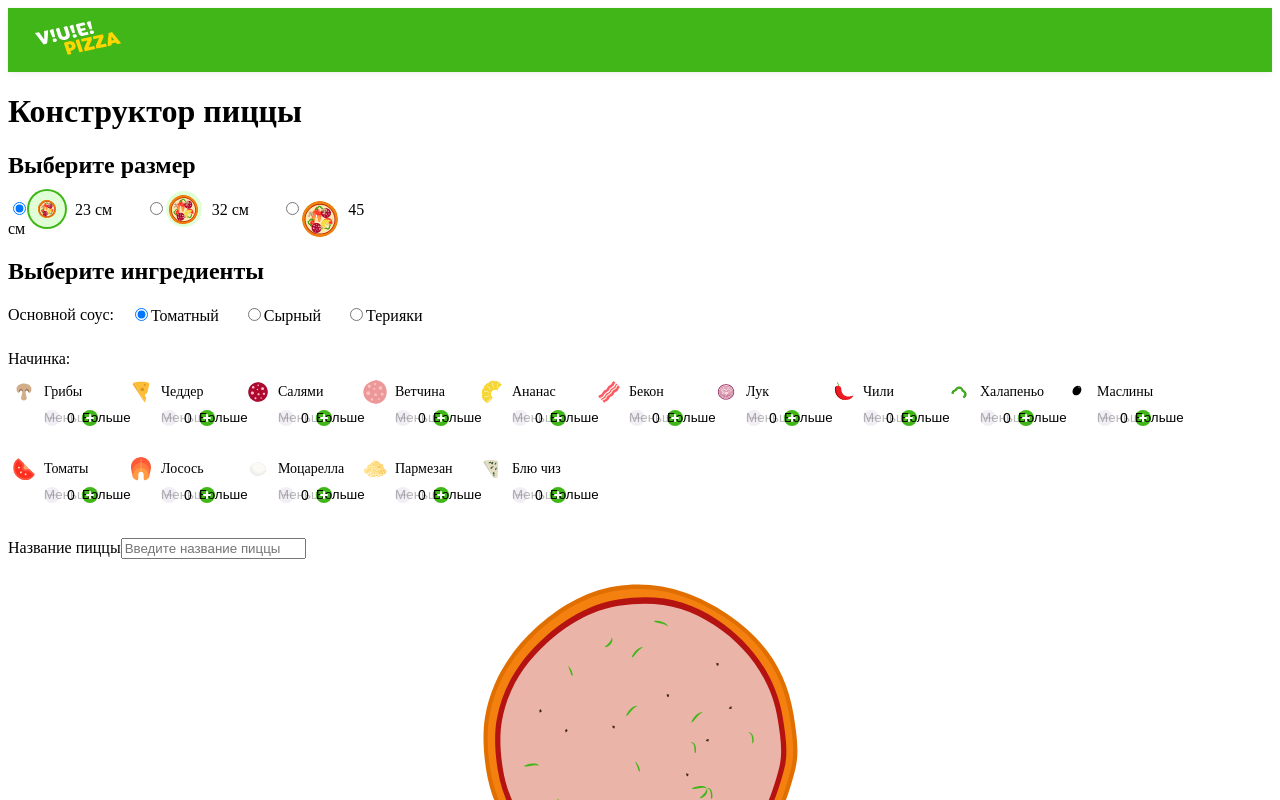
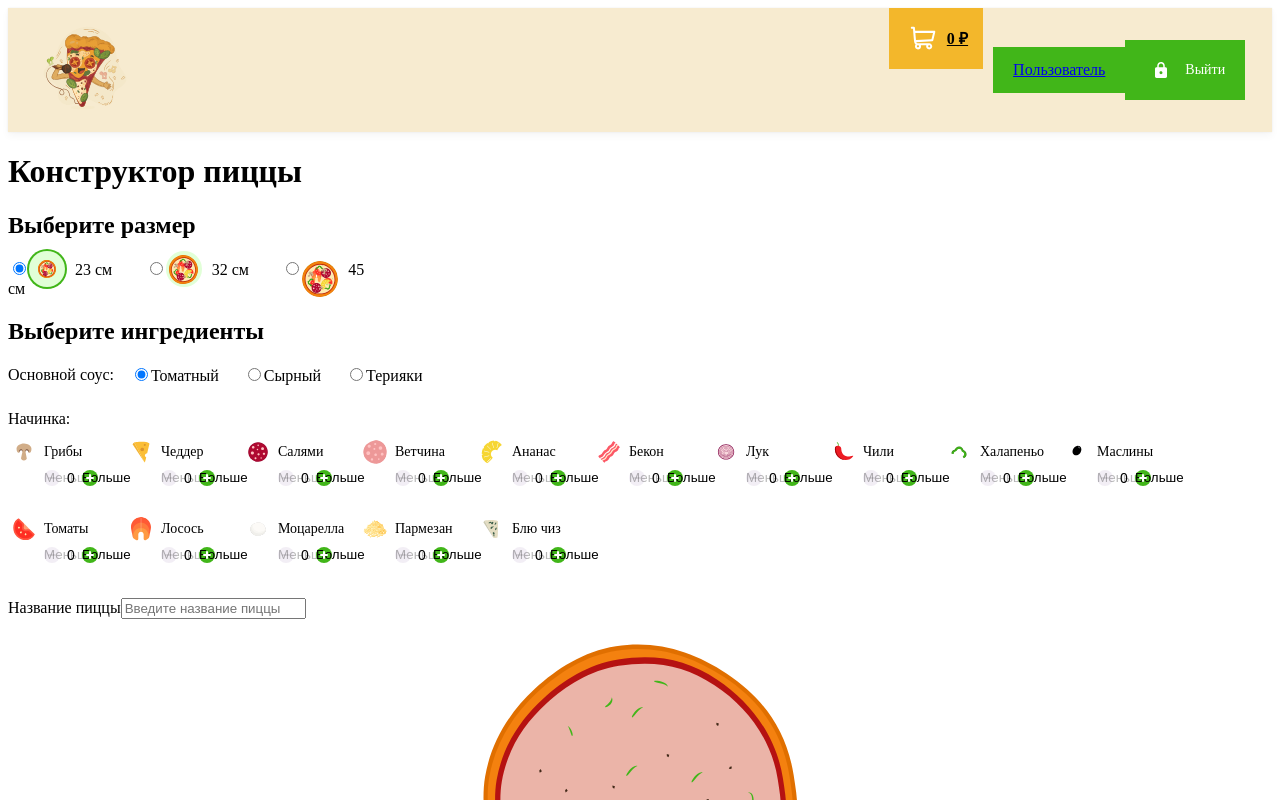
Before and after one commit to htmlacademy/vue-third-pizza-start-source, a Vue app in the folder frontend/: page / in a window 1280 px wide. Shown: the top 800 px of the page. Built offline with nearby package versions, Linux system fonts and the light colour scheme.

Commit message:
3.14. Задание: маршрутизация и динамические лейауты в проекте Vue-Pizza

```diff
--- a/frontend/package.json
+++ b/frontend/package.json
@@ -14,7 +14,7 @@
     "normalize.css": "^8.0.1",
     "pinia": "^2.1.7",
     "vue": "^3.3.8",
-    "vue-router": "^4.2.5"
+    "vue-router": "^4.5.0"
   },
   "devDependencies": {
     "@pinia/testing": "^0.1.3",
--- a/frontend/src/App.vue
+++ b/frontend/src/App.vue
@@ -1,6 +1,7 @@
 <template>
   <app-layout>
-    <home-view />
+  <!--  <home-view /> -->
+   <router-view></router-view>
   </app-layout>
 </template>
 
--- a/frontend/src/layouts/AppHeader.vue
+++ b/frontend/src/layouts/AppHeader.vue
@@ -1,59 +1,57 @@
 <template>
   <header class="header">
     <div class="header__logo">
-        <a href="/" class="logo">
-          <img
-            src="@/assets/img/logo.svg"
-            alt="V!U!E! Pizza logo"
-            width="90"
-            height="40"
-          />
-        </a>
+      <router-link :to="{ name: 'HomeView' }">
+
+        <img src="@/assets/img/logo.svg" alt="Конструктор пиццы" width="100" />
+      </router-link>
+    </div>
+    <div class="header__cart">
+      <router-link :to="{ name: 'Card' }">0 ₽</router-link>
+    </div>
+    <div class="header__user">
+      <router-link :to="{ name: 'User' }">Пользователь</router-link>
+      <router-link :to="{ name: 'HomeView' }" class="header__logout">
+        <span>Выйти</span>
+      </router-link>
     </div>
   </header>
 </template>
+
 <style lang="scss" scoped>
 @import "@/assets/scss/ds-system/ds";
 
 .header {
   position: relative;
   z-index: 2;
+  display: flex;
+  padding: 0 2.12%;
+  background-color: #F7EBD0;
+  box-shadow: $shadow-light;
 
-  display: flex;
-
-  padding: 0 2.12%;
-
-  background-color: $green-500;
-  box-shadow: $shadow-light;
-}
-
-.header__logo {
+  &__logo {
     padding-top: 10px;
     padding-bottom: 10px;
   }
 
-.header__cart {
+  &__cart {
     margin-right: 10px;
     margin-left: auto;
 
     a {
       @include b-s16-h19;
-
       display: block;
-
       padding: 21px 15px 21px 58px;
-
       transition: 0.3s;
-
-    color: $white;
-    background-color: $green-500;
+      color: #000;
+      background-color: #f3b72b;
       background-image: url("@/assets/img/cart.svg");
       background-repeat: no-repeat;
       background-position: 20px center;
       background-size: 29px 27px;
 
       &:hover:not(:active) {
-      background-color: $green-400;
+        background-color: #f7ce6f;
       }
 
       &:active {
@@ -66,7 +64,7 @@
     }
   }
 
-.header__user {
+  &__user {
     display: flex;
     align-items: center;
 
@@ -80,11 +78,11 @@
     background-color: $green-500;
 
       &:hover:not(:active) {
-      background-color: $green-400;
+        background-color: #f7ce6f;
       }
 
       &:active {
-      background-color: $green-600;
+        background-color: #F7EBD0;
       }
 
       &:focus {
@@ -94,44 +92,35 @@
 
     img {
       display: inline-block;
-
       width: 32px;
       height: 32px;
       margin-right: 8px;
-
       vertical-align: middle;
-
       border-radius: 50%;
     }
 
     span {
       @include r-s14-h16;
-
       display: inline-block;
-
       vertical-align: middle;
-
       color: $white;
     }
   }
 
-.header__logout {
+  &__logout {
     &::before {
       display: inline-block;
-
       width: 32px;
       height: 32px;
       margin-right: 8px;
-
       content: "";
       vertical-align: middle;
-
       background: url("@/assets/img/login.svg") no-repeat center;
       background-size: auto 50%;
     }
   }
 
-.header__login {
+  &__login {
     &::after {
       display: inline-block;
 
@@ -146,4 +135,5 @@
       background-size: auto 50%;
     }
   }
+}
 </style>
--- a/frontend/src/main.js
+++ b/frontend/src/main.js
@@ -1,10 +1,11 @@
 import { createApp } from "vue";
 import { createPinia } from "pinia";
 
+
 import App from "./App.vue";
-
+import router from './router'
 const app = createApp(App);
 
 app.use(createPinia());
-
+app.use(router);
 app.mount("#app");
--- a/frontend/src/router/index.js
+++ b/frontend/src/router/index.js
@@ -1,8 +1,45 @@
-import { createRouter, createWebHistory } from "vue-router";
+import {createRouter, createWebHistory} from 'vue-router'
+
+import HomeView from '@/views/HomeView.vue'
+import Login from '@/views/LoginView.vue'
+import Card from '@/views/CardView.vue'
+import User from '@/views/UserView.vue'
+import OrderUsers from '@/views/OrderView.vue'
+
+
+
 
 const router = createRouter({
-  history: createWebHistory(import.meta.env.BASE_URL),
-  routes: [],
-});
+  history: createWebHistory(),
+  routes: [
+    {
+      path: '/',
+      name: 'HomeView',
+      component: HomeView
+     }
+     ,
+    {
+      path: '/login',
+      name: 'Login',
+      component: Login
+    },
+    {
+      path: '/card',
+      name: 'Card',
+      component: Card
+    },
+    {
+      path: '/user',
+      name: 'User',
+      component: User
+    },
+    {
+      path: '/order/:id',
+      name: 'OrderUsers',
+      component: OrderUsers
+    }
+
+  ]
+})
 
 export default router;
--- /dev/null
+++ b/frontend/src/views/CardView.vue
@@ -0,0 +1,3 @@
+<template>
+    <h1>CardView</h1>
+</template>
--- /dev/null
+++ b/frontend/src/views/LoginView.vue
@@ -0,0 +1,3 @@
+<template>
+    <h1>LoginView</h1>
+</template>
--- /dev/null
+++ b/frontend/src/views/OrderView.vue
@@ -0,0 +1,3 @@
+<template>
+    OrderView
+</template>
--- /dev/null
+++ b/frontend/src/views/UserView.vue
@@ -0,0 +1,3 @@
+<template>
+    <h1>user View</h1>
+</template>
```
Also changed, not shown: frontend/src/assets/img/logo.svg, frontend/src/layouts/AppLayout.vue (line endings or trailing spaces), 1 other file (tests, documents, lock files or other folders). Lines whose indentation alone changed are shown as unchanged.
